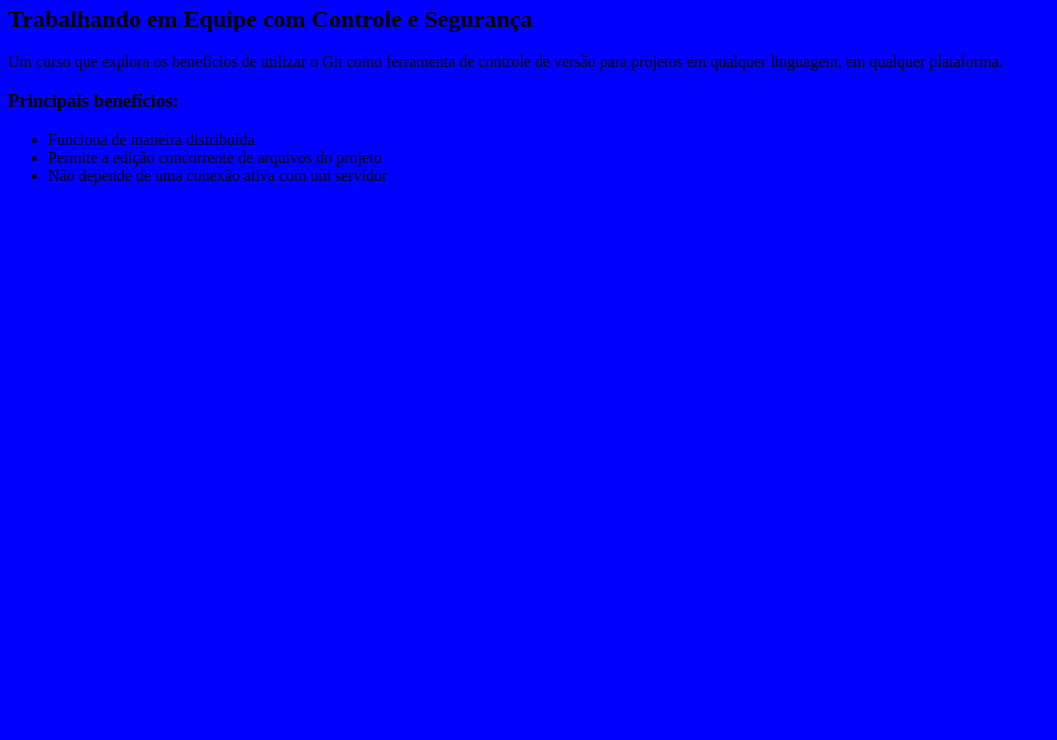
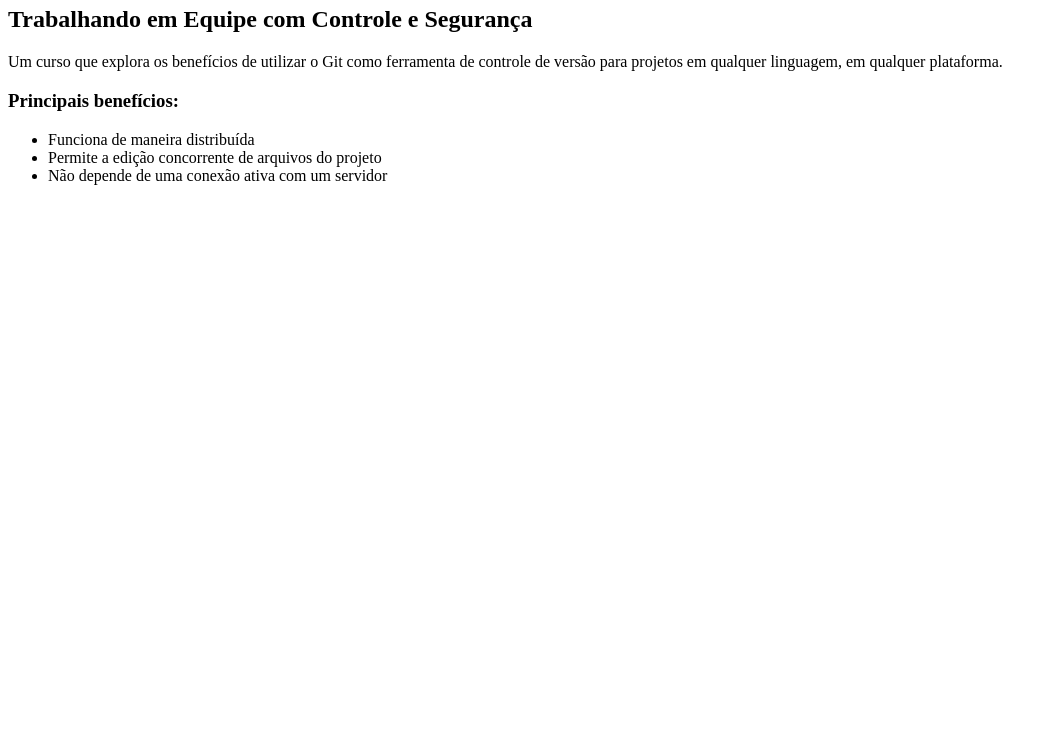
Before and after one commit to lefbsilva/curso-git, a plain HTML site: page index.html in a window 1280 px wide. Shown: the part 60-800 px from the top of the page, without its empty margins (0-1057 px from the left). Drawn offline with Linux system fonts and the light colour scheme.

Commit message:
Voltando 1 passo

```diff
--- a/index.html
+++ b/index.html
@@ -1,6 +1,5 @@
 <html>
     <head>
-	<link rel="stylesheet" type="text/css" href="/design.css" />
     </head>
     <body>
         <h1>Git</h1>
```
